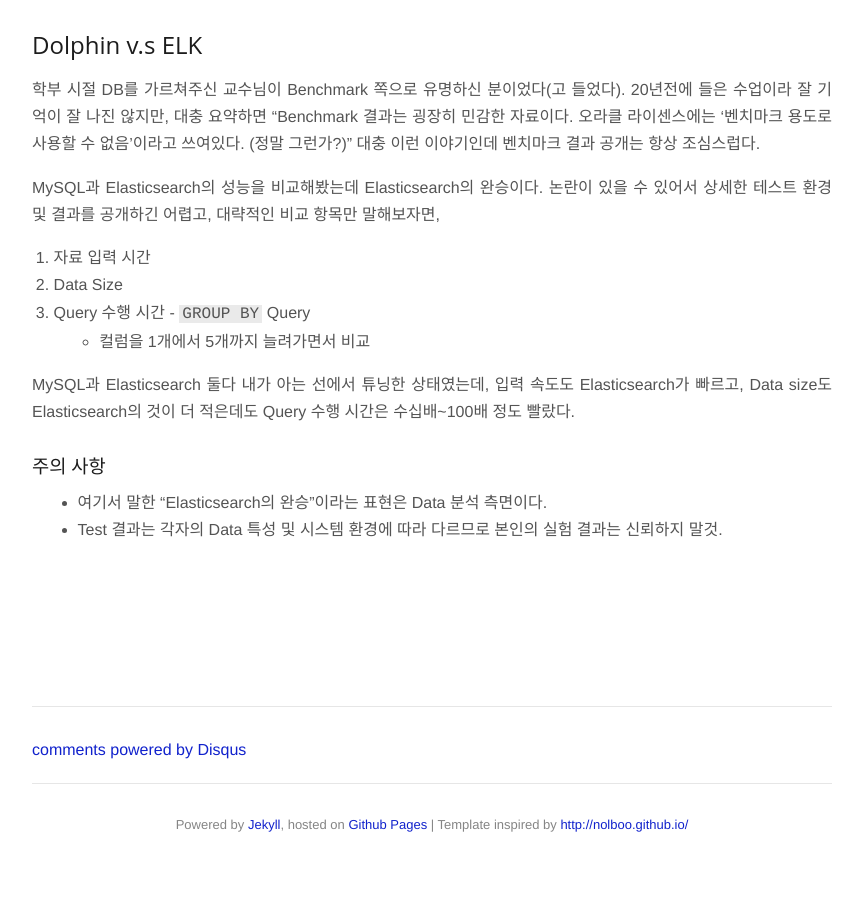
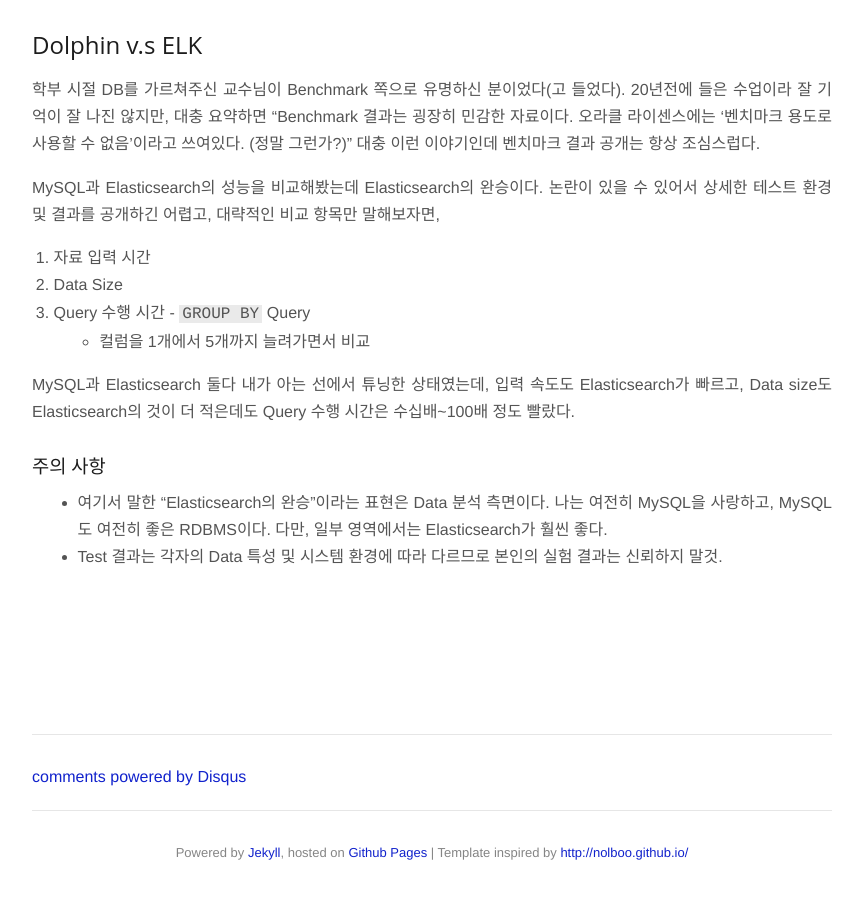
Before and after one commit to jason-heo/jason-heo.github.io, a Jekyll site: the page built from _posts/2015-11-13-from-dolphin-to-elk.md, in a window 1280 px wide and 900 px high, scrolled down 2117 px. Shown: the whole window, without its empty margins (208-1071 px from the left). Built offline with Jekyll 4.4.1, drawn with Linux system fonts in a browser that asks for light colours; Markdown is read by kramdown in place of the engine named in the settings; comment, search, counter and statistics services are not loaded; before the commit the page ends 2990 px from its top, so only the background shows below that.

Commit message:
Update 2015-11-13-from-dolphin-to-elk.md

```diff
--- a/_posts/2015-11-13-from-dolphin-to-elk.md
+++ b/_posts/2015-11-13-from-dolphin-to-elk.md
@@ -50,5 +50,5 @@
 
 ### 주의 사항
 
-- 여기서 말한 "Elasticsearch의 완승"이라는 표현은 Data 분석 측면이다.
+- 여기서 말한 "Elasticsearch의 완승"이라는 표현은 Data 분석 측면이다. 나는 여전히 MySQL을 사랑하고, MySQL도 여전히 좋은 RDBMS이다. 다만, 일부 영역에서는 Elasticsearch가 훨씬 좋다.
 - Test 결과는 각자의 Data 특성 및 시스템 환경에 따라 다르므로 본인의 실험 결과는 신뢰하지 말것.
```
